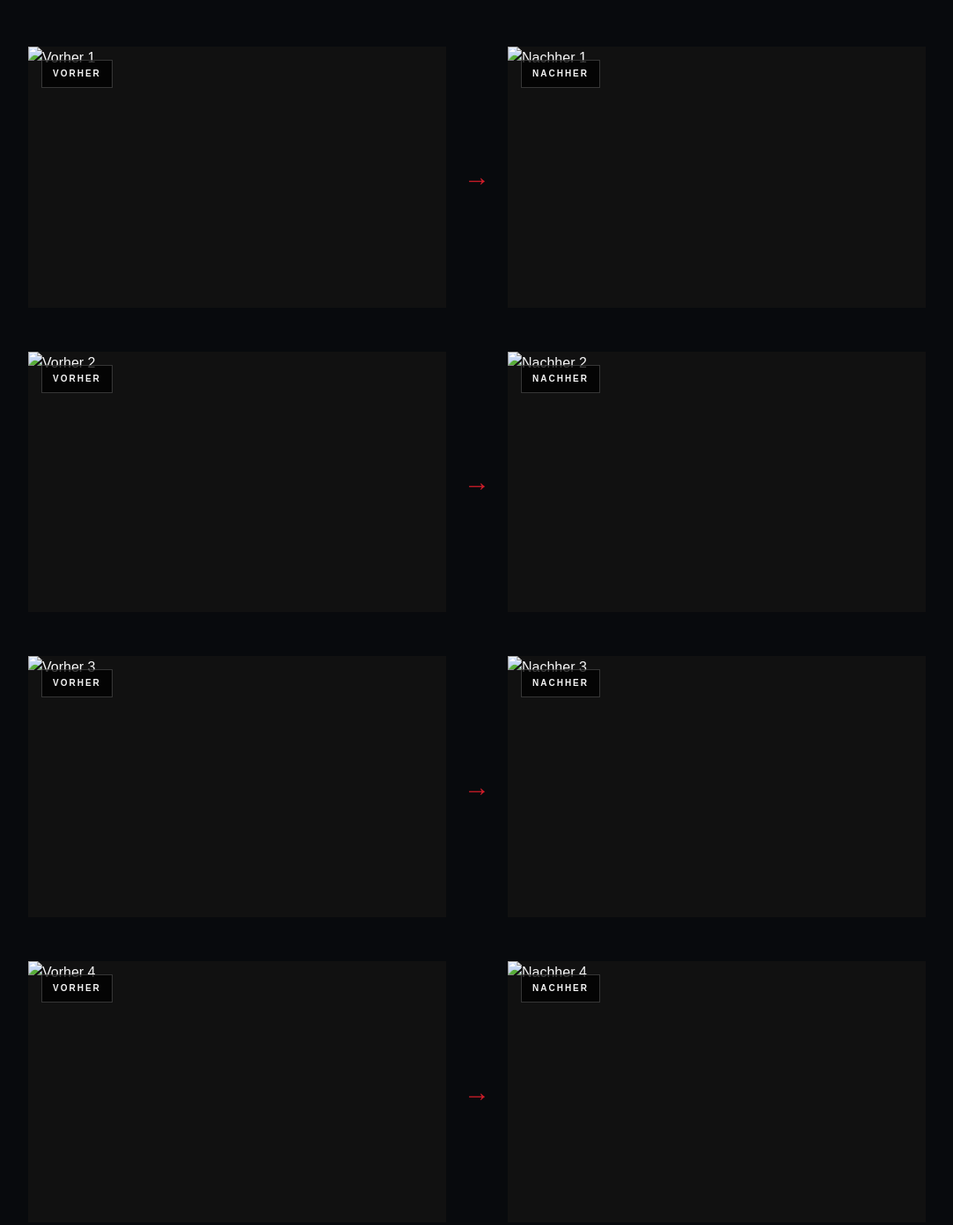
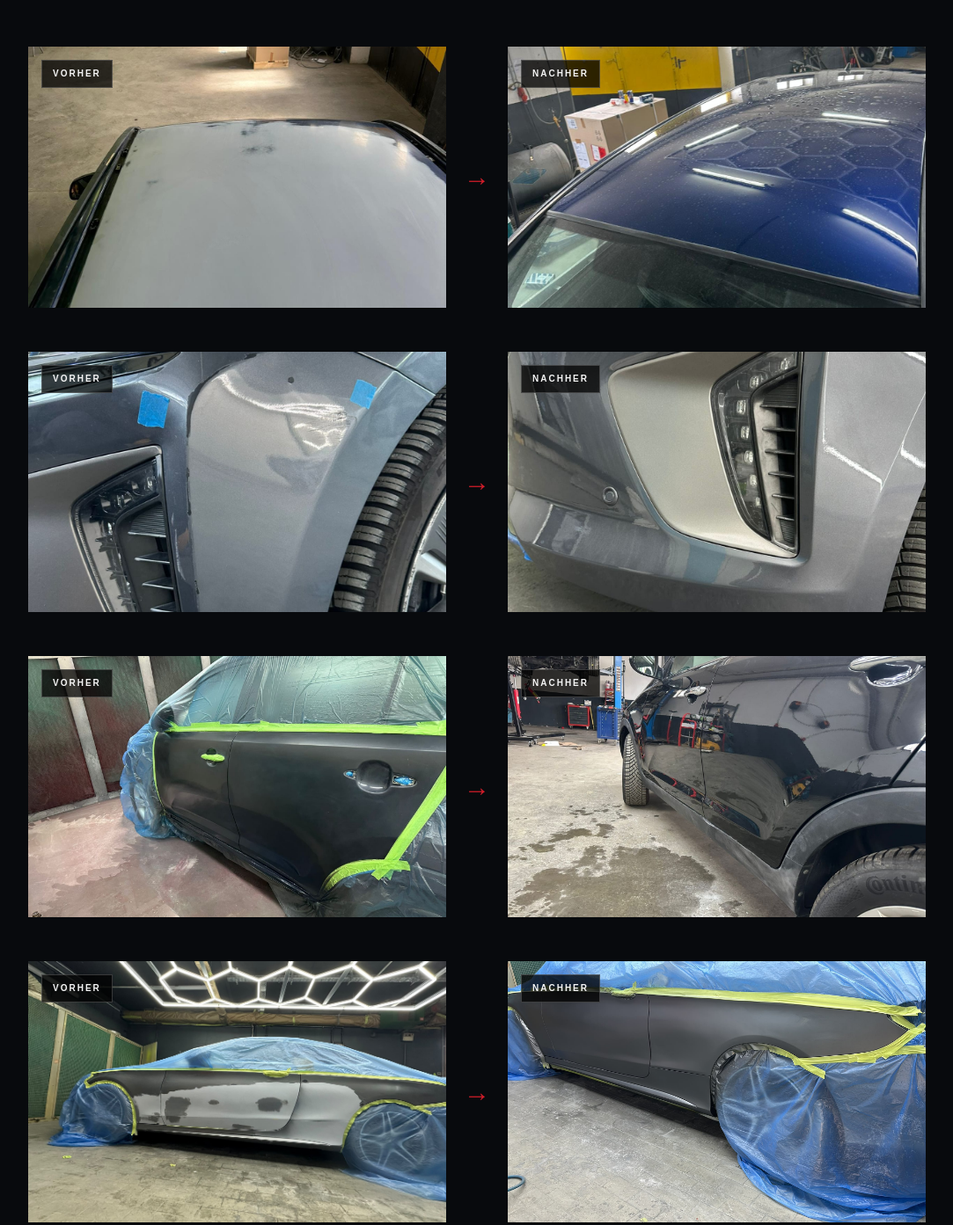
Before and after one commit to Obaidullah-00/KFZ-Lackzentrum-Ellhofen, a plain HTML site: page index.html in a window 1280 px wide. Shown: the part 4259-5652 px from the top of the page at 88% size, without its empty margins (98-1181 px from the left). Drawn offline with Linux system fonts and the light colour scheme.

Commit message:
Add files via upload

```diff
--- a/index.html
+++ b/index.html
@@ -480,12 +480,12 @@
     <div class="before-after">
         <div class="ba-image">
             <span class="image-label">VORHER</span>
-            <img src="vorher1.jpg.jpg" alt="Vorher 1">
+            <img src="vorher1.jpg.jpeg" alt="Vorher 1">
         </div>
         <div class="ba-arrow">→</div>
         <div class="ba-image">
             <span class="image-label">NACHHER</span>
-            <img src="nachher1.jpg.jpg" alt="Nachher 1">
+            <img src="nachher1.jpg.jpeg" alt="Nachher 1">
         </div>
     </div>
 
@@ -493,12 +493,12 @@
     <div class="before-after">
         <div class="ba-image">
             <span class="image-label">VORHER</span>
-            <img src="vorher2.jpg.jpg" alt="Vorher 2">
+            <img src="vorher2.jpg.jpeg" alt="Vorher 2">
         </div>
         <div class="ba-arrow">→</div>
         <div class="ba-image">
             <span class="image-label">NACHHER</span>
-            <img src="nachher2.jpg.jpg" alt="Nachher 2">
+            <img src="nachher2.jpg.jpeg" alt="Nachher 2">
         </div>
     </div>
 
@@ -506,12 +506,12 @@
     <div class="before-after">
         <div class="ba-image">
             <span class="image-label">VORHER</span>
-            <img src="vorher3.jpg.jpg" alt="Vorher 3">
+            <img src="vorher3.jpg.jpeg" alt="Vorher 3">
         </div>
         <div class="ba-arrow">→</div>
         <div class="ba-image">
             <span class="image-label">NACHHER</span>
-            <img src="nachher3.jpg.jpg" alt="Nachher 3">
+            <img src="nachher3.jpg.jpeg" alt="Nachher 3">
         </div>
     </div>
 
@@ -519,12 +519,12 @@
     <div class="before-after">
         <div class="ba-image">
             <span class="image-label">VORHER</span>
-            <img src="vorher4.jpg.jpg" alt="Vorher 4">
+            <img src="vorher4.jpg.jpeg" alt="Vorher 4">
         </div>
         <div class="ba-arrow">→</div>
         <div class="ba-image">
             <span class="image-label">NACHHER</span>
-            <img src="nachher4.jpg.jpg" alt="Nachher 4">
+            <img src="nachher4.jpg.jpeg" alt="Nachher 4">
         </div>
     </div>
 
```
